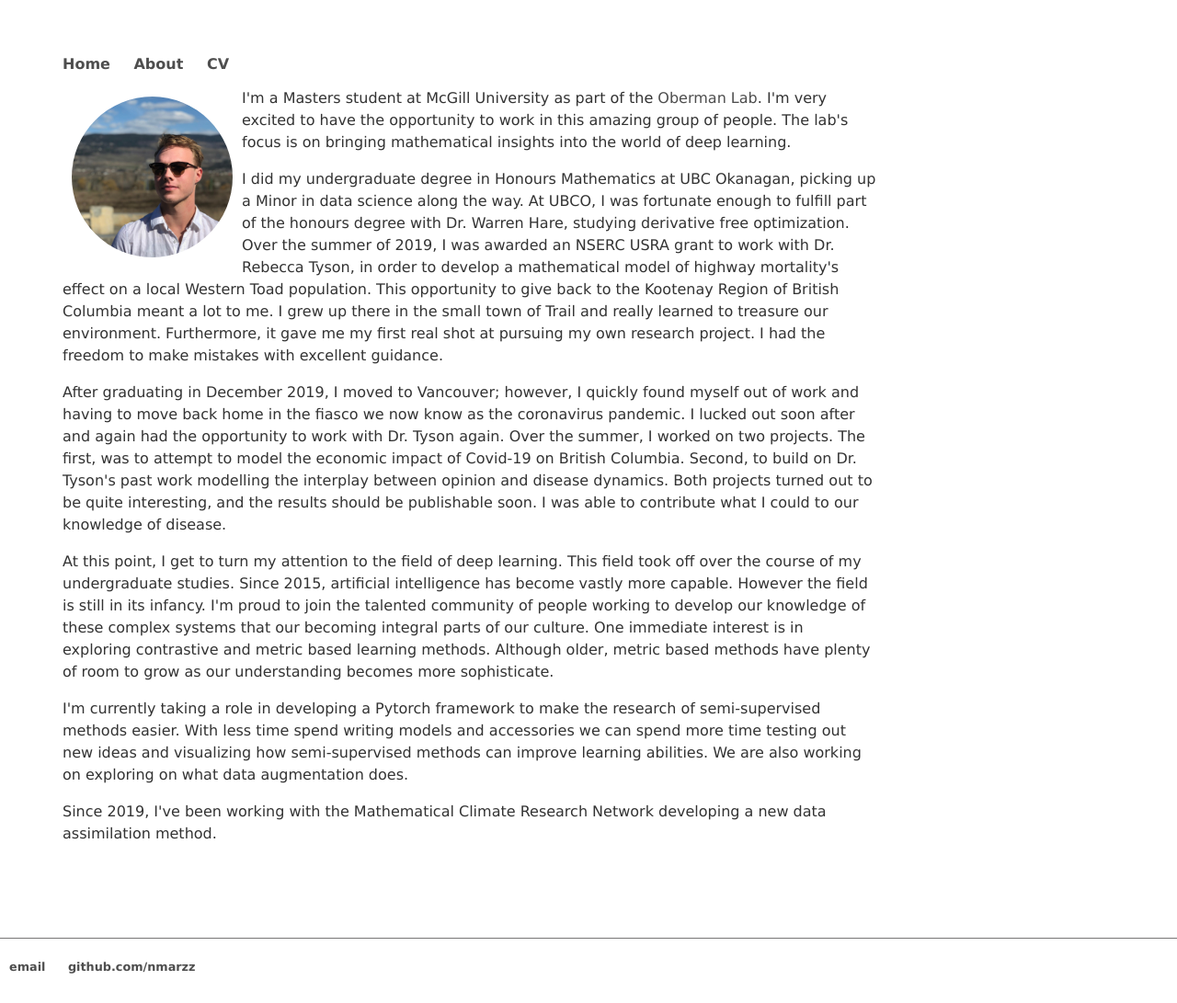
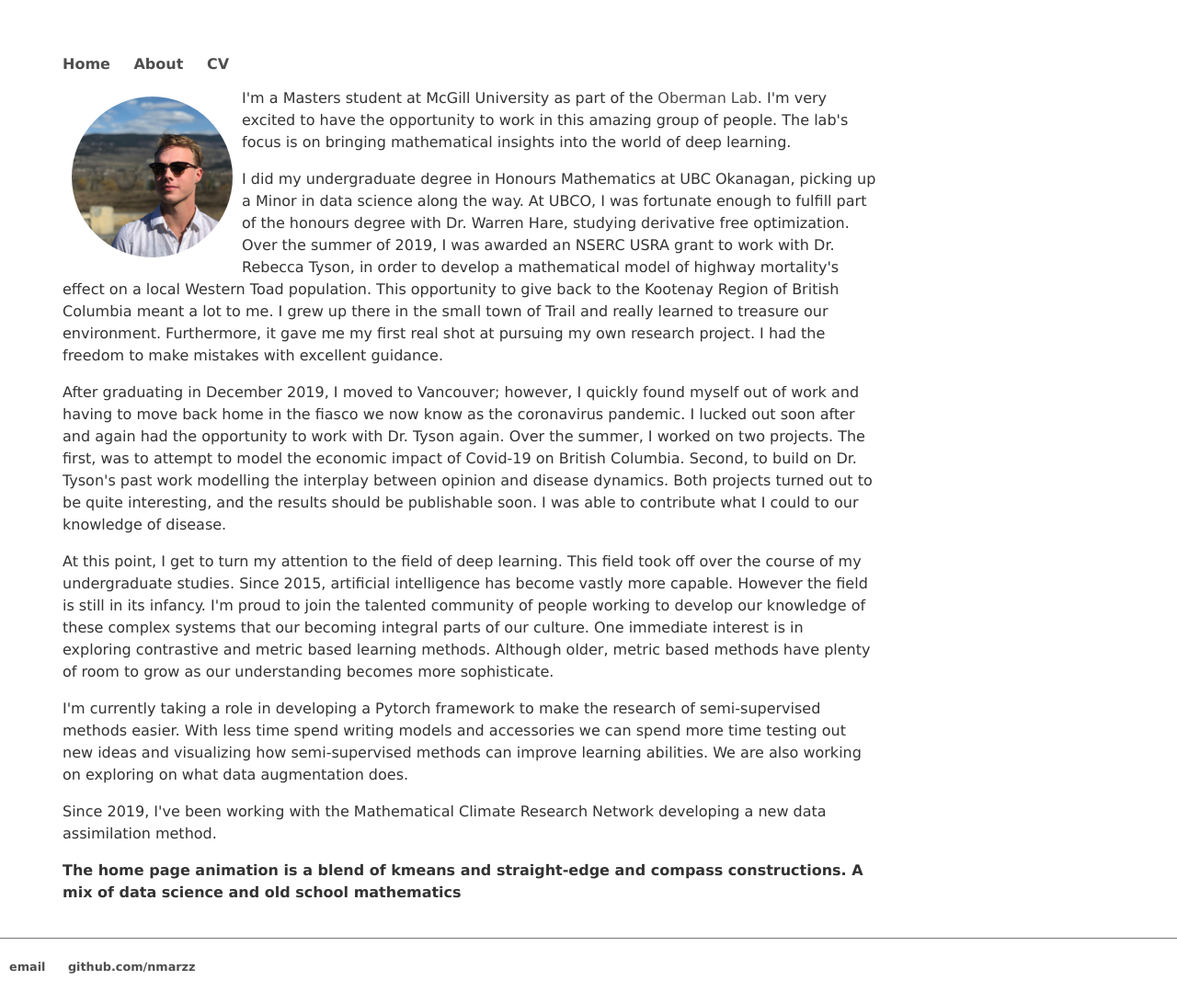
Before and after one commit to nmarzz/nmarzz.github.io, a Jekyll site: the page built from about.html, in a window 1280 px wide. Shown: the whole page at 92% size. Built offline with Jekyll 4.4.1, drawn with Linux system fonts in a browser that asks for light colours.

Commit message:
bio update

```diff
--- a/about.html
+++ b/about.html
@@ -40,3 +40,6 @@ we can spend more time testing out new ideas and visualizing how semi-supervised
 data augmentation does.</p>
 
 <p>Since 2019, I've been working with the Mathematical Climate Research Network developing a new data assimilation method. </p>
+
+
+<p><b>The home page animation is a blend of kmeans and straight-edge and compass constructions. A mix of data science and old school mathematics</b></p>
```
